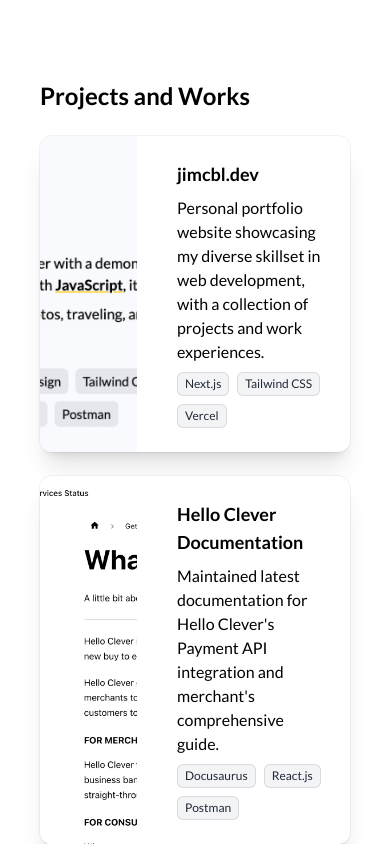
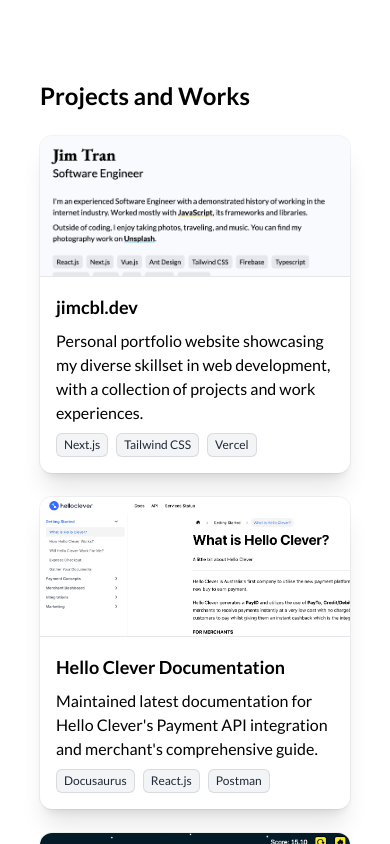
Before and after one commit to jimodayne/jimcbl.dev, a Next.js app: page / in a window 390 px wide. Shown: the part 2820-3664 px from the top of the page. Built offline with nearby package versions, Linux system fonts and the light colour scheme.

Commit message:
feat: responsive project card

```diff
--- a/src/components/ProjectCard.tsx
+++ b/src/components/ProjectCard.tsx
@@ -9,11 +9,11 @@
 
   return (
     <a target="_blank" href={url}>
-      <div className="card bg-white min-h-28 border-slate-100 highlight-white dark:bg-slate-800 overflow-hidden dark:border-slate-500 ring-1 transition duration-300 ring-slate-900/5 shadow-xl rounded-xl mb-6 flex gap-4">
-        <div className="left w-4/12 relative ">
-          <Image style={{ objectFit: 'cover' }} src={image} alt="project" fill />
+      <div className="card bg-white min-h-28 border-slate-100 highlight-white dark:bg-slate-800 overflow-hidden dark:border-slate-500 ring-1 transition duration-300 ring-slate-900/5 shadow-xl rounded-xl mb-6 flex md:gap-4 flex-col md:flex-row">
+        <div className="left md:w-4/12 pt-[45%] relative border-b md:border-b-0">
+          <Image style={{ objectFit: 'cover', objectPosition: '0 0' }} src={image} alt="project" fill />
         </div>
-        <div className="right w-8/12 p-6 ">
+        <div className="right md:w-8/12 md:p-6 p-4">
           <p className="font-bold text-lg dark:text-white">{title}</p>
           <p className="py-2">{description}</p>
           <div>
```
